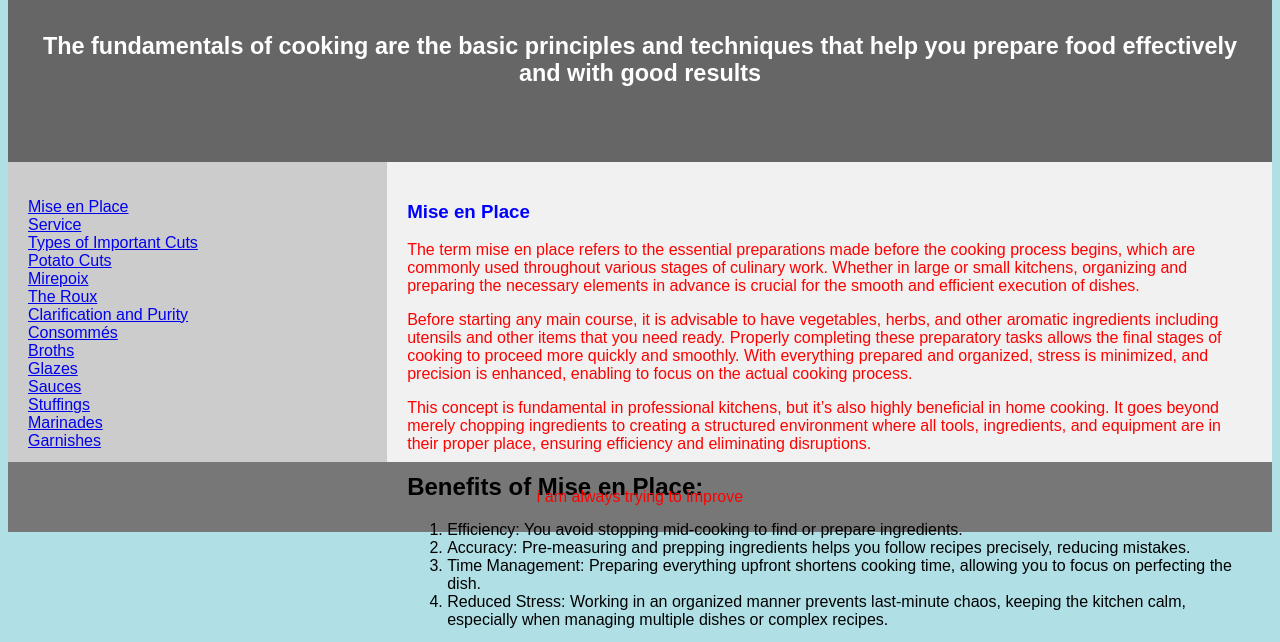
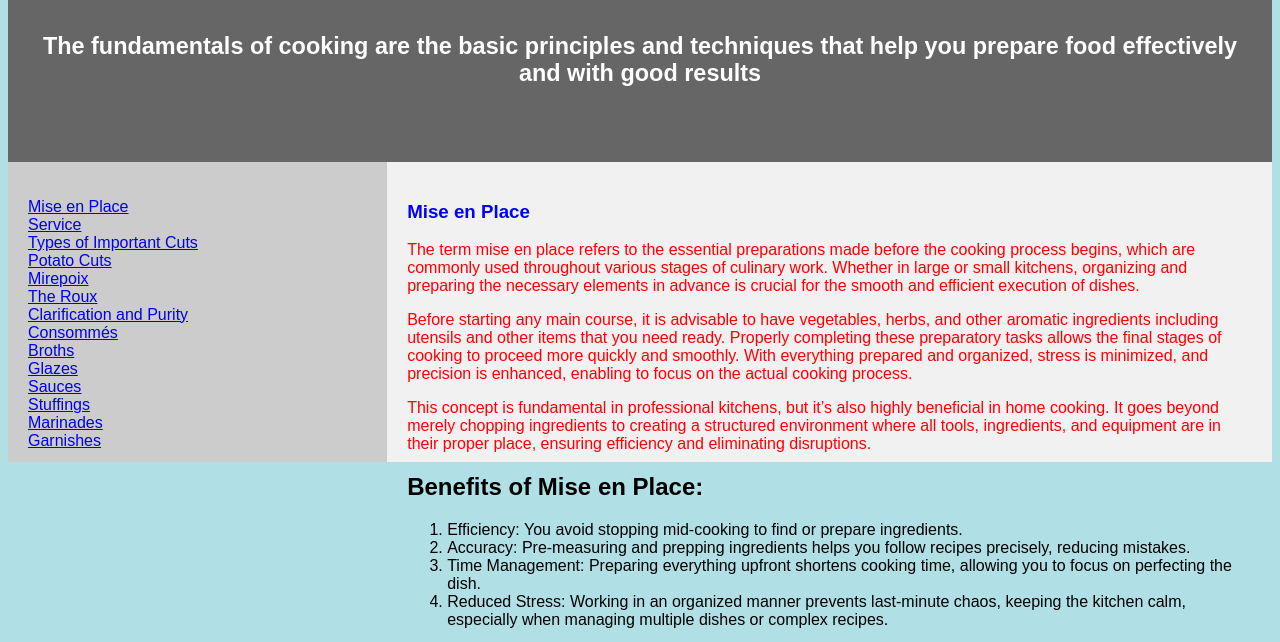
Before and after one commit to imsuraz/myfirstattemt, a plain HTML site: page index.html in a window 1280 px wide. Shown: the part 154-796 px from the top of the page. Drawn offline with Linux system fonts and the light colour scheme.

Commit message:
Update index.html

```diff
--- a/index.html
+++ b/index.html
@@ -1048,10 +1048,6 @@ footer {
     </p>
     </article>
     </section>
-    <footer>
-  <p>i am always trying to improve</p>
-</footer>
-
 
 </body>
 </html>
```
